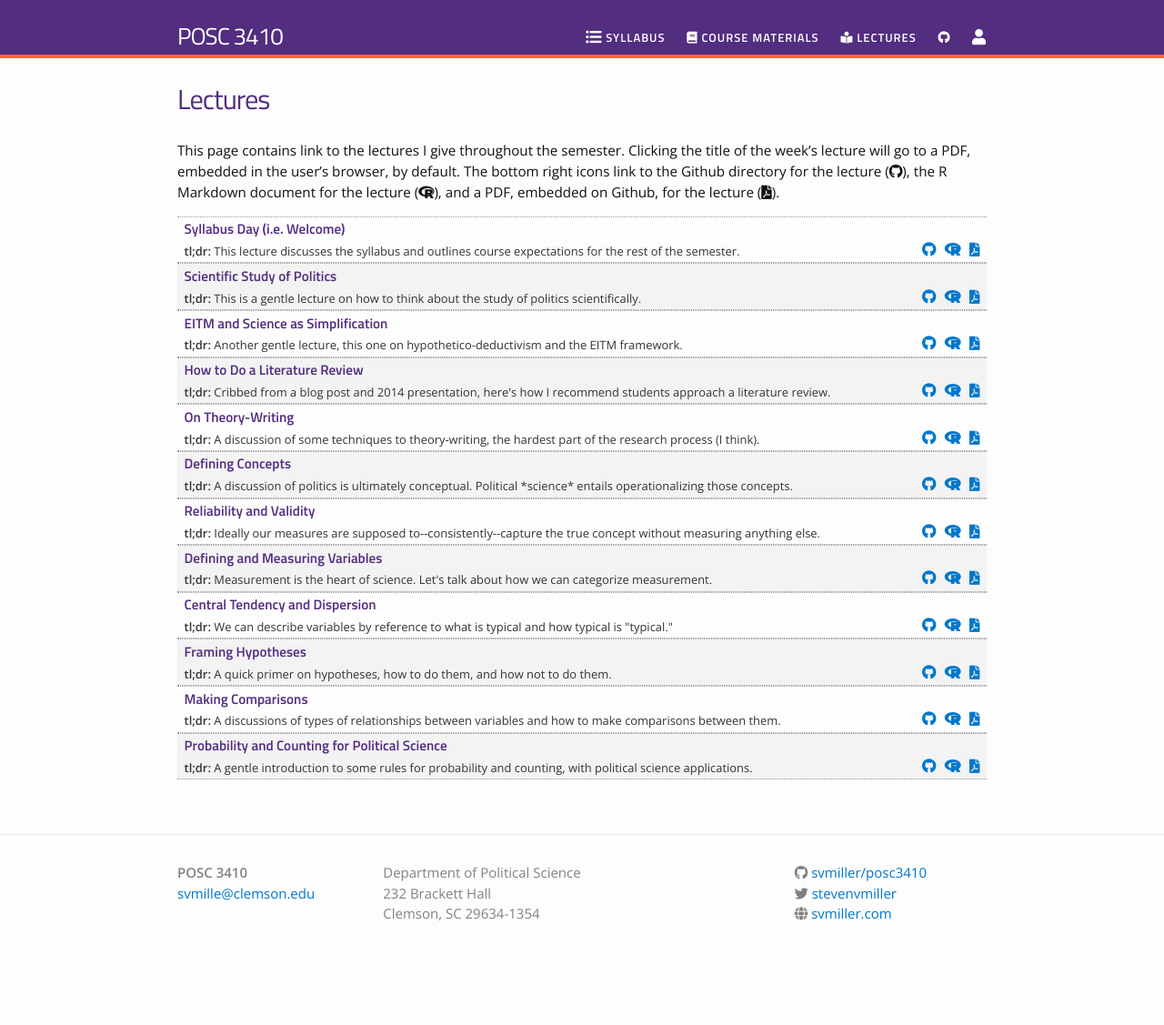
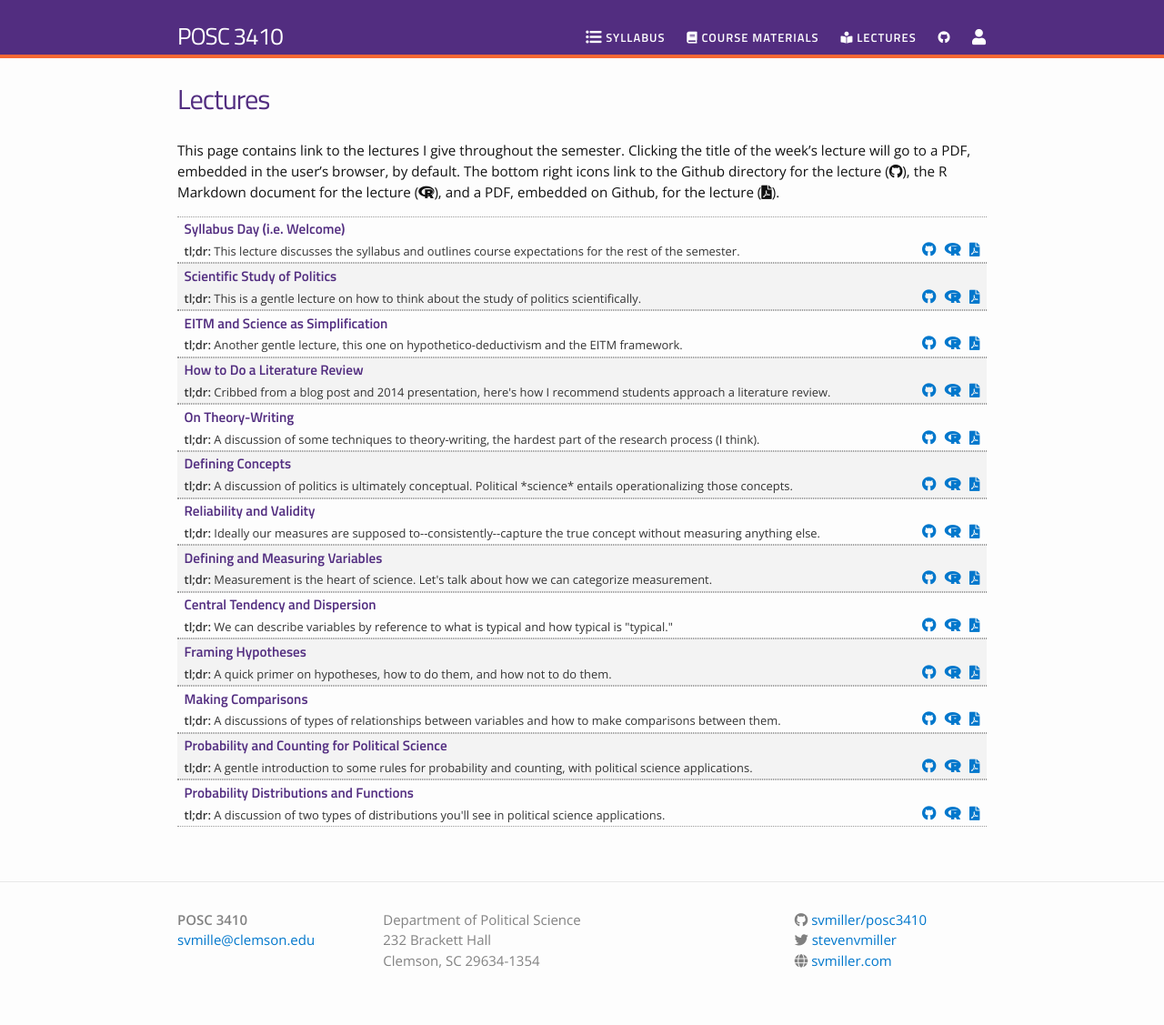
Before and after one commit to svmiller/posc3410, a Jekyll site: the page built from lectures.md, in a window 1280 px wide. Shown: the whole page at 91% size. Built offline with Jekyll 4.4.1, drawn with Linux system fonts in a browser that asks for light colours; nearby versions of some CDN libraries; before the commit the page ends 1076 px from its top, so only the background shows below that.

Commit message:
okay, now

```diff
--- a/_data/lectures.yml
+++ b/_data/lectures.yml
@@ -57,3 +57,8 @@
   filename: probability-1
   dirname: probability-1
   tldr: "A gentle introduction to some rules for probability and counting, with political science applications."
+
+- title: "Probability Distributions and Functions"
+  filename: probability-2
+  dirname: probability-2
+  tldr: "A discussion of two types of distributions you'll see in political science applications."
```
